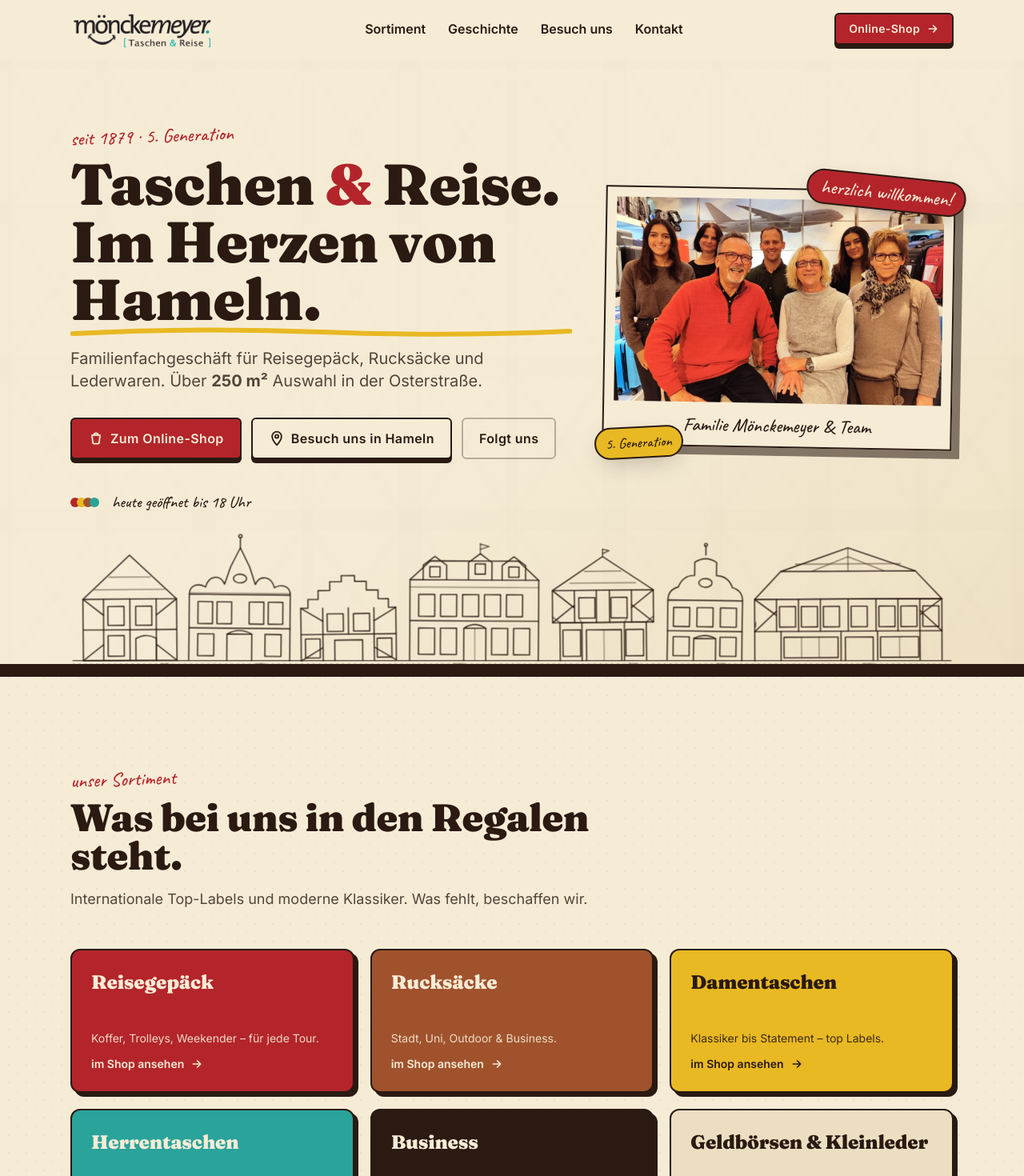
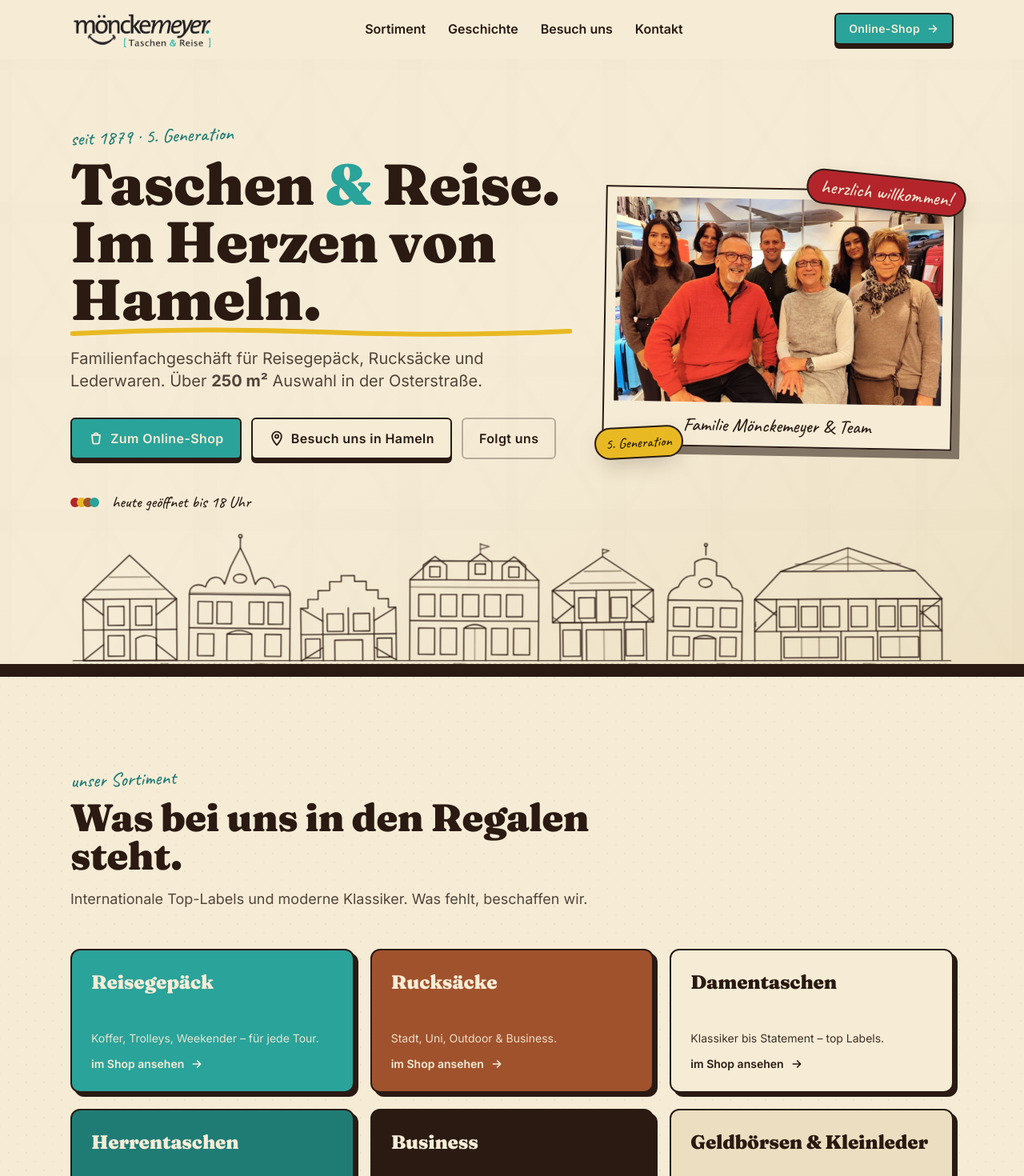
Before and after one commit to StromFLIX/monckemeyer, a Vue app in the folder app/: page / in a window 1280 px wide. Shown: the top 1470 px of the page at 80% size. Built offline with nearby package versions, Linux system fonts and the light colour scheme.

Commit message:
fix: color and hyphen

```diff
--- a/app/src/components/Header.vue
+++ b/app/src/components/Header.vue
@@ -26,9 +26,9 @@
       </a>
       <nav class="hidden md:flex items-center gap-7 mx-auto">
         <a v-for="n in nav" :key="n.href" :href="n.href"
-           class="font-semibold text-timber hover:text-ratred transition-colors relative group">
+           class="font-semibold text-timber hover:text-tealDark transition-colors relative group">
           {{ n.label }}
-          <span class="absolute -bottom-1 left-0 w-0 h-0.5 bg-ratred transition-all group-hover:w-full"></span>
+          <span class="absolute -bottom-1 left-0 w-0 h-0.5 bg-teal transition-all group-hover:w-full"></span>
         </a>
       </nav>
       <a href="https://moenckemeyer.bagmondo.de/products" target="_blank" rel="noopener"
--- a/app/src/components/Hero.vue
+++ b/app/src/components/Hero.vue
@@ -13,7 +13,7 @@
       <div class="md:col-span-7">
         <span class="eyebrow">seit 1879 · 5. Generation</span>
         <h1 class="text-4xl sm:text-5xl md:text-7xl font-display font-black leading-[0.95] text-timber">
-          Taschen <span class="text-ratred">&amp;</span> Reise.<br/>
+          Taschen <span class="text-teal">&amp;</span> Reise.<br/>
           <span class="relative inline-block">
             Im Herzen von Hameln.
             <svg class="absolute -bottom-3 left-0 w-full" height="14" viewBox="0 0 300 14" preserveAspectRatio="none" aria-hidden="true">
--- a/app/src/components/Service.vue
+++ b/app/src/components/Service.vue
@@ -15,13 +15,13 @@
         <h2 class="section-title">Service, so individuell wie du.</h2>
       </div>
 
-      <div class="mt-10 md:mt-12 grid grid-cols-2 lg:grid-cols-4 gap-4 md:gap-5">
+      <div class="mt-10 md:mt-12 grid grid-cols-2 lg:grid-cols-4 gap-3 md:gap-5">
         <component v-for="s in services" :key="s.title"
           :is="s.href ? 'a' : 'div'"
           :href="s.href" :target="s.href ? '_blank' : null" :rel="s.href ? 'noopener' : null"
-          class="bg-plaster border-2 border-timber rounded-xl p-4 md:p-6 flex flex-col gap-2 md:gap-3 hover:-translate-y-1 transition-transform"
+          class="min-w-0 bg-plaster border-2 border-timber rounded-xl p-3 md:p-6 flex flex-col gap-2 md:gap-3 hover:-translate-y-1 transition-transform"
           :style="{ boxShadow: '5px 5px 0 0 #2a1a12' }">
-          <div class="w-10 h-10 md:w-12 md:h-12 rounded-full bg-ratred text-plaster flex items-center justify-center">
+          <div class="w-10 h-10 md:w-12 md:h-12 rounded-full bg-teal text-plaster flex items-center justify-center">
             <svg class="w-5 h-5 md:w-6 md:h-6" viewBox="0 0 24 24" fill="none" stroke="currentColor" stroke-width="2.2" stroke-linecap="round" stroke-linejoin="round">
               <template v-if="s.icon === 'chat'"><path d="M4 5h16v11H8l-4 4Z"/></template>
               <template v-else-if="s.icon === 'wrench'"><path d="M14 7a4 4 0 1 0 5 5l-9 9-3-3 9-9Z"/></template>
@@ -29,8 +29,8 @@
               <template v-else><circle cx="11" cy="11" r="6"/><path d="M20 20l-4-4"/></template>
             </svg>
           </div>
-          <h3 class="font-display text-lg md:text-xl font-black text-timber leading-tight">{{ s.title }}</h3>
-          <p class="text-xs md:text-sm text-timber/75 leading-snug">{{ s.desc }}</p>
+          <h3 class="font-display text-base sm:text-lg md:text-xl font-black text-timber leading-tight break-words hyphens-auto" lang="de">{{ s.title }}</h3>
+          <p class="text-xs md:text-sm text-timber/75 leading-snug break-words">{{ s.desc }}</p>
         </component>
       </div>
     </div>
--- a/app/src/components/Sortiment.vue
+++ b/app/src/components/Sortiment.vue
@@ -2,12 +2,12 @@
 import { ref, computed } from 'vue'
 const shopUrl = 'https://moenckemeyer.bagmondo.de/products'
 const items = [
-  { key: 'reise',    title: 'Reisegepäck',  desc: 'Koffer, Trolleys, Weekender – für jede Tour.', color: 'bg-ratred',   text: 'text-plaster' },
-  { key: 'rucks',    title: 'Rucksäcke',    desc: 'Stadt, Uni, Outdoor & Business.',              color: 'bg-cognac',   text: 'text-plaster' },
-  { key: 'damen',    title: 'Damentaschen', desc: 'Klassiker bis Statement – top Labels.',         color: 'bg-ratgold',  text: 'text-timber'  },
-  { key: 'herren',   title: 'Herrentaschen',desc: 'Umhänge-, Kurier- und Schultertaschen.',        color: 'bg-teal',     text: 'text-plaster' },
-  { key: 'business', title: 'Business',     desc: 'Aktentaschen, Laptopcases, Organizer.',         color: 'bg-timber',   text: 'text-plaster' },
-  { key: 'klein',    title: 'Geldbörsen & Kleinleder', desc: 'Portemonnaies, Etuis, Accessoires.', color: 'bg-plasterDark', text: 'text-timber' }
+  { key: 'reise',    title: 'Reisegepäck',  desc: 'Koffer, Trolleys, Weekender – für jede Tour.', color: 'bg-teal',        text: 'text-plaster' },
+  { key: 'rucks',    title: 'Rucksäcke',    desc: 'Stadt, Uni, Outdoor & Business.',              color: 'bg-cognac',      text: 'text-plaster' },
+  { key: 'damen',    title: 'Damentaschen', desc: 'Klassiker bis Statement – top Labels.',       color: 'bg-plaster',     text: 'text-timber'  },
+  { key: 'herren',   title: 'Herrentaschen',desc: 'Umhänge-, Kurier- und Schultertaschen.',      color: 'bg-tealDark',    text: 'text-plaster' },
+  { key: 'business', title: 'Business',     desc: 'Aktentaschen, Laptopcases, Organizer.',       color: 'bg-timber',      text: 'text-plaster' },
+  { key: 'klein',    title: 'Geldbörsen & Kleinleder', desc: 'Portemonnaies, Etuis, Accessoires.', color: 'bg-plasterDark', text: 'text-timber'  }
 ]
 
 const expanded = ref(false)
@@ -35,9 +35,9 @@
       <div class="mt-8 md:mt-12 grid grid-cols-2 lg:grid-cols-3 gap-3 md:gap-5">
         <a v-for="it in visibleItems" :key="it.key"
            :href="shopUrl" target="_blank" rel="noopener"
-           :class="['group relative rounded-xl border-2 border-timber overflow-hidden p-5 md:p-6 min-h-[120px] md:min-h-[180px] flex flex-col justify-between transition-transform hover:-translate-y-1', it.color, it.text]"
+           :class="['group relative min-w-0 rounded-xl border-2 border-timber overflow-hidden p-4 md:p-6 min-h-[120px] md:min-h-[180px] flex flex-col justify-between transition-transform hover:-translate-y-1', it.color, it.text]"
            :style="{ boxShadow: '5px 5px 0 0 #2a1a12' }">
-          <h3 class="font-display text-xl md:text-2xl font-black leading-tight">{{ it.title }}</h3>
+          <h3 class="font-display text-lg sm:text-xl md:text-2xl font-black leading-tight break-words hyphens-auto" lang="de">{{ it.title }}</h3>
           <div>
             <p class="text-sm opacity-90 hidden md:block">{{ it.desc }}</p>
             <div class="mt-2 md:mt-3 flex items-center gap-2 font-semibold text-sm">
--- a/app/src/style.css
+++ b/app/src/style.css
@@ -20,7 +20,7 @@
   .btn {
     @apply inline-flex items-center gap-2 px-5 py-3 rounded-md font-semibold tracking-wide transition-all duration-150 border-2 border-timber;
   }
-  .btn-primary { @apply btn bg-ratred text-plaster hover:bg-ratredDark active:translate-y-0.5; box-shadow: 0 5px 0 0 #2a1a12; }
+  .btn-primary { @apply btn bg-teal text-plaster hover:bg-tealDark active:translate-y-0.5; box-shadow: 0 5px 0 0 #2a1a12; }
   .btn-primary:active { box-shadow: 0 0 0 0 #2a1a12; }
   .btn-secondary { @apply btn bg-plaster text-timber hover:bg-plasterDark active:translate-y-0.5; box-shadow: 0 5px 0 0 #2a1a12; }
   .btn-secondary:active { box-shadow: 0 0 0 0 #2a1a12; }
@@ -39,7 +39,7 @@
     @apply text-3xl md:text-5xl font-display font-black text-timber;
   }
   .eyebrow {
-    @apply inline-block font-hand text-2xl text-ratred -rotate-2 mb-2;
+    @apply inline-block font-hand text-2xl text-tealDark -rotate-2 mb-2;
   }
 }
 
@@ -61,12 +61,12 @@
   transition: transform 0.15s ease;
 }
 .moe-pin-inner:hover { transform: translateY(-2px); }
-.moe-pin-inner:hover .moe-pin-pill { background: #8c1c21; box-shadow: 3px 3px 0 0 #2a1a12; }
+.moe-pin-inner:hover .moe-pin-pill { background: #1f7c75; box-shadow: 3px 3px 0 0 #2a1a12; }
 .moe-pin-pill {
   display: inline-flex;
   align-items: center;
   gap: 6px;
-  background: #b3252b;
+  background: #2aa39a;
   color: #f6ecd6;
   border: 2px solid #2a1a12;
   border-radius: 999px;
--- a/app/tailwind.config.js
+++ b/app/tailwind.config.js
@@ -12,6 +12,8 @@
         ratredDark: '#8c1c21',
         ratgold:  '#e8b923',
         teal:     '#2aa39a',
+        tealDark: '#1f7c75',
+        tealSoft: '#e0f0ee',
         ink:      '#1a1208'
       },
       fontFamily: {
```
Also changed, not shown: app/src/components/Besuch.vue (+6 -6 lines).
